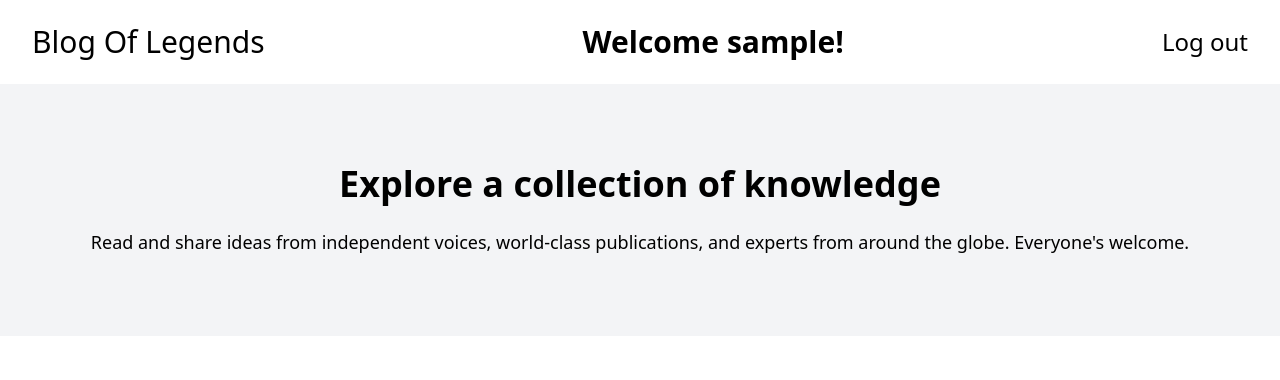
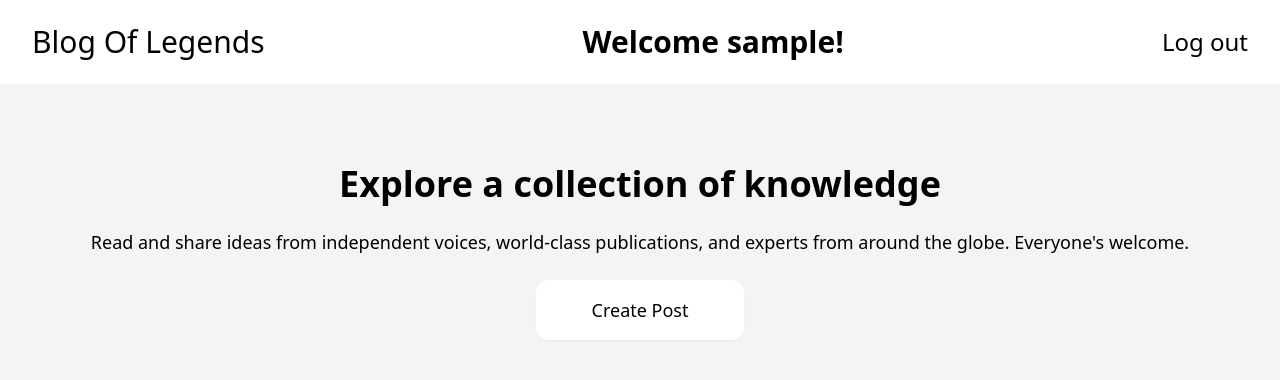
Before and after one commit to Dhtkevo/Blog-Of-Legends, a React (Vite) app in the folder blog-api-frontend/: page / in a window 1280 px wide. Shown: the top 380 px of the page. Built offline with nearby package versions, Linux system fonts and the light colour scheme; no server answers; sample sign-in values are in the browser's storage.

Commit message:
Hide post username when logged out

```diff
--- a/blog-api-frontend/src/components/Banner.jsx
+++ b/blog-api-frontend/src/components/Banner.jsx
@@ -1,12 +1,29 @@
+import { useContext } from "react";
+import { Link } from "react-router-dom";
+import { UserContext } from "../App";
+
 function Banner() {
-    return (
-        <div className="flex flex-col gap-6 p-4 bg-gray-100 py-10 lg:py-20">
-            <h2 className="text-4xl font-bold text-center">Explore a collection of knowledge</h2>
-            <p className="text-lg text-center">Read and share ideas from independent voices,
-                world-class publications, and experts from around the globe.
-                Everyone's welcome.</p>
-        </div>
-    )
+  const user = useContext(UserContext);
+
+  return (
+    <div className="flex flex-col gap-6 p-4 bg-gray-100 py-10 lg:py-20">
+      <h2 className="text-4xl font-bold text-center">
+        Explore a collection of knowledge
+      </h2>
+      <p className="text-lg text-center">
+        Read and share ideas from independent voices, world-class publications,
+        and experts from around the globe. Everyone's welcome.
+      </p>
+      {user && (
+        <Link
+          className=" text-center font-medium text-lg p-4 w-1/6 self-center rounded-xl bg-white shadow-sm hover:bg-fuchsia-300 hover:shadow-lg"
+          to="/posts/new"
+        >
+          <button>Create Post</button>
+        </Link>
+      )}
+    </div>
+  );
 }
 
 export default Banner;
--- a/blog-api-frontend/src/components/CreatePost.jsx
+++ b/blog-api-frontend/src/components/CreatePost.jsx
@@ -8,6 +8,12 @@ function CreatePost() {
   const [textField, setTextField] = useState("");
   const user = useContext(UserContext);
   const navigate = useNavigate();
+
+  useEffect(() => {
+    if (!user) {
+      navigate("/");
+    }
+  }, []);
 
   const handleTitleChange = (event) => {
     setTitleField(event.target.value);
--- a/blog-api-frontend/src/components/HomePage.jsx
+++ b/blog-api-frontend/src/components/HomePage.jsx
@@ -3,8 +3,9 @@ import PostSection from "./PostSection";
 import Navbar from "./Navbar";
 import { useContext } from "react";
 import { UserContext } from "../App";
+import { Link } from "react-router-dom";
 
-function HomePage({ loggedIn }) {
+function HomePage() {
   const user = useContext(UserContext);
 
   return (
--- a/blog-api-frontend/src/components/PostCard.jsx
+++ b/blog-api-frontend/src/components/PostCard.jsx
@@ -1,9 +1,12 @@
-import { useEffect, useState } from "react";
+import { useContext, useEffect, useState } from "react";
 import { Link } from "react-router-dom";
 import axios from "axios";
+import { UserContext } from "../App";
 
 function PostCard({ title, createdAt, id }) {
-  const [userName, setUserName] = useState("Anonymous");
+  const [userName, setUserName] = useState("Test User");
+
+  const user = useContext(UserContext);
 
   useEffect(() => {
     axios
@@ -22,7 +25,11 @@ function PostCard({ title, createdAt, id }) {
   return (
     <div className="h-80 w-80 rounded-2xl shadow-lg flex flex-col items-center justify-center gap-24">
       <div className="flex flex-col gap-2 items-center">
-        <h2 className="text-4xl font-bold">{userName}</h2>
+        {!user ? (
+          <h2 className="text-4xl font-bold">Anonymous</h2>
+        ) : (
+          <h2 className="text-4xl font-bold">{userName}</h2>
+        )}
         <h6 className="text-xl font-medium">{title}</h6>
       </div>
       <div className="flex flex-col gap-4 items-center">
```
